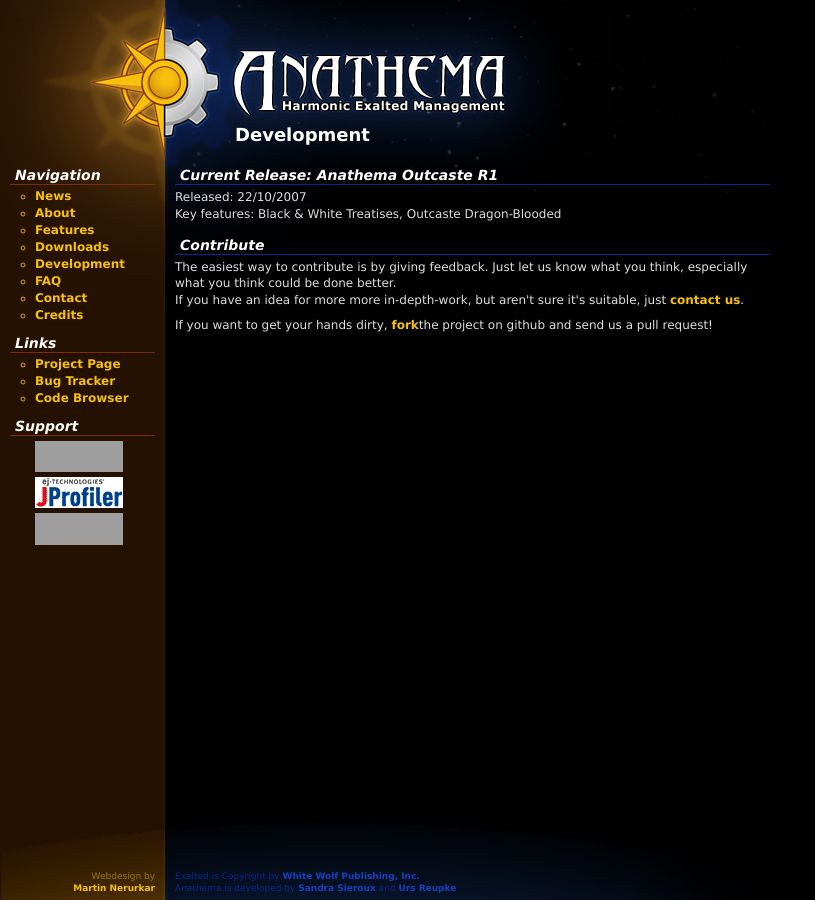
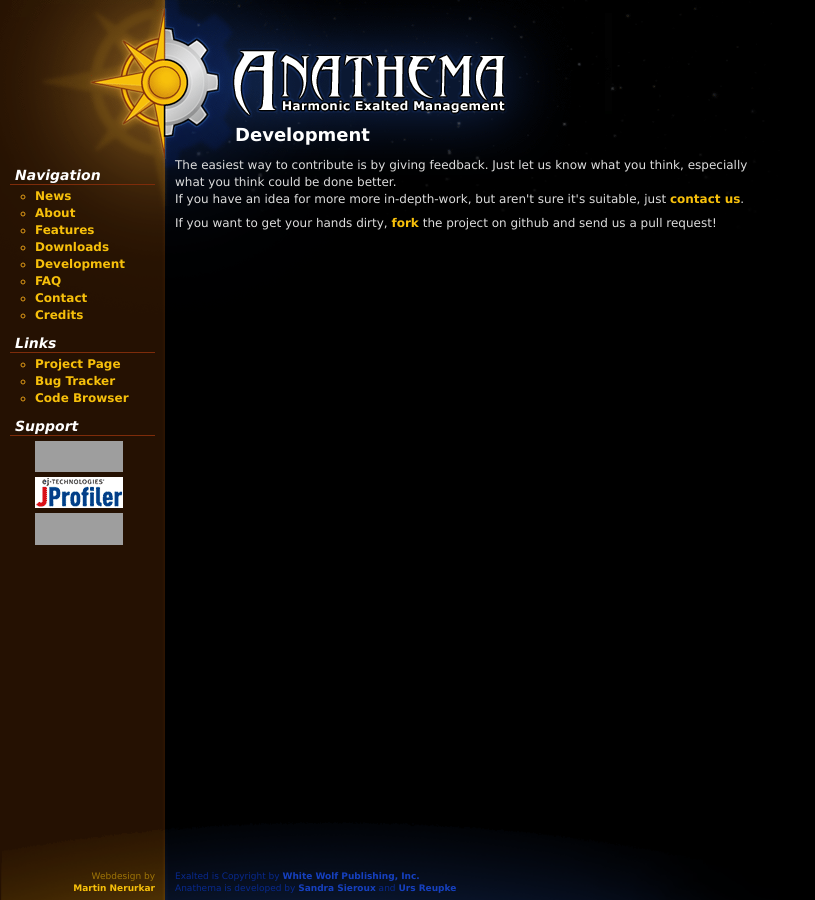
Before and after one commit to anathema/anathema.github.com, a Jekyll site: the page built from development.html, in a window 1280 px wide. Shown: the whole page, without its empty margins (0-815 px from the left). Built offline with Jekyll 4.4.1, drawn with Linux system fonts in a browser that asks for light colours; grey boxes are pictures that could not be loaded.

Commit message:
Removed residue

```diff
--- a/development.html
+++ b/development.html
@@ -3,12 +3,7 @@
 title: Development
 ---
 
-<h2>Current Release: Anathema Outcaste R1</h2>
-<p>Released: 22/10/2007<br/>
-Key features: Black & White Treatises, Outcaste Dragon-Blooded</p>
-
-<h2>Contribute</h2>
 <P>The easiest way to contribute is by giving feedback. Just let us know what you think, especially what you think could be done better.<br/>
 If you have an idea for more more in-depth-work, but aren't sure it's suitable, just <a href="/contact">contact us</a>.</p>
 
-<p>If you want to get your hands dirty, <a href="https://github.com/exalted-rpg/anathema">fork</a>the project on github and send us a pull request!</p>
+<p>If you want to get your hands dirty, <a href="https://github.com/exalted-rpg/anathema">fork</a> the project on github and send us a pull request!</p>
```
